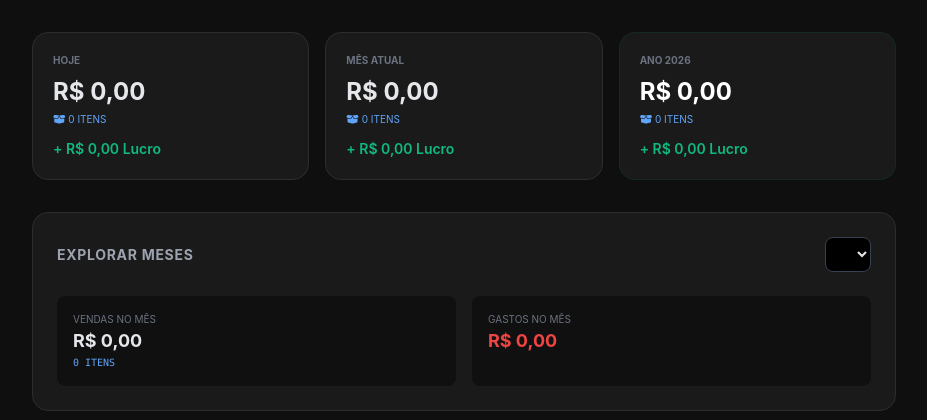
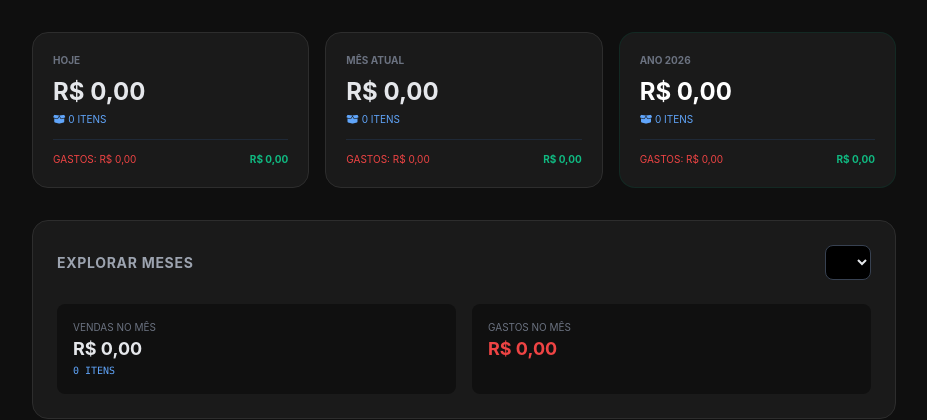
Before and after one commit to Acmsilva1/VENDAS-NOVO, a FastAPI app: page / in a window 1280 px wide. Shown: the part 60-480 px from the top of the page, without its empty margins (176-1103 px from the left). Run offline with FastAPI, Linux system fonts and the light colour scheme; data that the repository does not hold is empty; some libraries are stand-ins or nearby versions.

Commit message:
Update index.html

```diff
--- a/templates/index.html
+++ b/templates/index.html
@@ -26,20 +26,31 @@
         <div class="card-glass p-5">
             <p class="text-[10px] text-gray-500 font-bold uppercase mb-2">Hoje</p>
             <div id="v_diario" class="text-2xl font-bold">R$ 0,00</div>
-            <div class="text-[10px] text-blue-400 mt-1"><i class="fas fa-box-open"></i> <span id="q_diario">0</span> ITENS</div>
-            <div id="l_diario" class="text-sm font-semibold text-emerald-500 mt-3">+ R$ 0,00 Lucro</div>
+            <div class="text-[10px] text-blue-400 mt-1 mb-3"><i class="fas fa-box-open"></i> <span id="q_diario">0</span> ITENS</div>
+            <div class="flex justify-between text-[10px] border-t border-gray-800 pt-3">
+                <span class="text-red-500 uppercase">Gastos: <span id="g_diario">R$ 0,00</span></span>
+                <span class="text-emerald-500 font-bold" id="l_diario">R$ 0,00</span>
             </div>
+        </div>
+
         <div class="card-glass p-5">
             <p class="text-[10px] text-gray-500 font-bold uppercase mb-2">Mês Atual</p>
             <div id="v_mensal" class="text-2xl font-bold">R$ 0,00</div>
-            <div class="text-[10px] text-blue-400 mt-1"><i class="fas fa-box-open"></i> <span id="q_mensal">0</span> ITENS</div>
-            <div id="l_mensal" class="text-sm font-semibold text-emerald-500 mt-3">+ R$ 0,00 Lucro</div>
+            <div class="text-[10px] text-blue-400 mt-1 mb-3"><i class="fas fa-box-open"></i> <span id="q_mensal">0</span> ITENS</div>
+            <div class="flex justify-between text-[10px] border-t border-gray-800 pt-3">
+                <span class="text-red-500 uppercase">Gastos: <span id="g_mensal">R$ 0,00</span></span>
+                <span class="text-emerald-500 font-bold" id="l_mensal">R$ 0,00</span>
             </div>
+        </div>
+
         <div class="card-glass p-5 border-emerald-900/30">
             <p class="text-[10px] text-gray-500 font-bold uppercase mb-2">Ano 2026</p>
             <div id="v_anual" class="text-2xl font-bold text-white">R$ 0,00</div>
-            <div class="text-[10px] text-blue-400 mt-1"><i class="fas fa-box-open"></i> <span id="q_anual">0</span> ITENS</div>
-            <div id="l_anual" class="text-sm font-semibold text-emerald-500 mt-3">+ R$ 0,00 Lucro</div>
+            <div class="text-[10px] text-blue-400 mt-1 mb-3"><i class="fas fa-box-open"></i> <span id="q_anual">0</span> ITENS</div>
+            <div class="flex justify-between text-[10px] border-t border-gray-800 pt-3">
+                <span class="text-red-500 uppercase">Gastos: <span id="g_anual">R$ 0,00</span></span>
+                <span class="text-emerald-500 font-bold" id="l_anual">R$ 0,00</span>
+            </div>
         </div>
     </div>
 
@@ -68,32 +79,46 @@
         const fmt = (v) => v.toLocaleString('pt-BR', { style: 'currency', currency: 'BRL' });
 
         async function fetchDash() {
+            try {
                 const r = await fetch('/api/status');
                 const d = await r.json();
 
-            // Atualiza Cards Principais
+                // Relógio e Identificação
                 document.getElementById('timestamp').innerText = d.atualizado_em;
+
+                // Diário
                 document.getElementById('v_diario').innerText = fmt(d.diario.vendas);
+                document.getElementById('g_diario').innerText = fmt(d.diario.gastos);
+                document.getElementById('l_diario').innerText = fmt(d.diario.lucro);
                 document.getElementById('q_diario').innerText = d.diario.itens;
-            document.getElementById('l_diario').innerText = `+ ${fmt(d.diario.lucro)} Lucro`;
 
+                // Mensal
                 document.getElementById('v_mensal').innerText = fmt(d.mensal.vendas);
+                document.getElementById('g_mensal').innerText = fmt(d.mensal.gastos);
+                document.getElementById('l_mensal').innerText = fmt(d.mensal.lucro);
                 document.getElementById('q_mensal').innerText = d.mensal.itens;
-            document.getElementById('l_mensal').innerText = `+ ${fmt(d.mensal.lucro)} Lucro`;
 
+                // Anual
                 document.getElementById('v_anual').innerText = fmt(d.anual.vendas);
+                document.getElementById('g_anual').innerText = fmt(d.anual.gastos);
+                document.getElementById('l_anual').innerText = fmt(d.anual.lucro);
                 document.getElementById('q_anual').innerText = d.anual.itens;
-            document.getElementById('l_anual').innerText = `+ ${fmt(d.anual.lucro)} Lucro`;
 
-            // Configura Seletor Mensal
+                // Seletor Mensal
                 dadosMensais = d.filtros_mensais;
                 const seletor = document.getElementById('seletor_mes');
                 const mesAtualId = new Date().getMonth() + 1;
 
                 if (seletor.options.length === 0) {
-                seletor.innerHTML = dadosMensais.map(m => `<option value="${m.id}" ${m.id === mesAtualId ? 'selected' : ''}>${m.mes}</option>`).join('');
+                    seletor.innerHTML = dadosMensais.map(m =>
+                        `<option value="${m.id}" ${m.id === mesAtualId ? 'selected' : ''}>${m.mes}</option>`
+                    ).join('');
                 }
                 atualizarDetalhe(seletor.value);
+
+            } catch (err) {
+                console.error("Erro ao atualizar:", err);
+            }
         }
 
         function atualizarDetalhe(id) {
```
Lines whose indentation alone changed are shown as unchanged.
